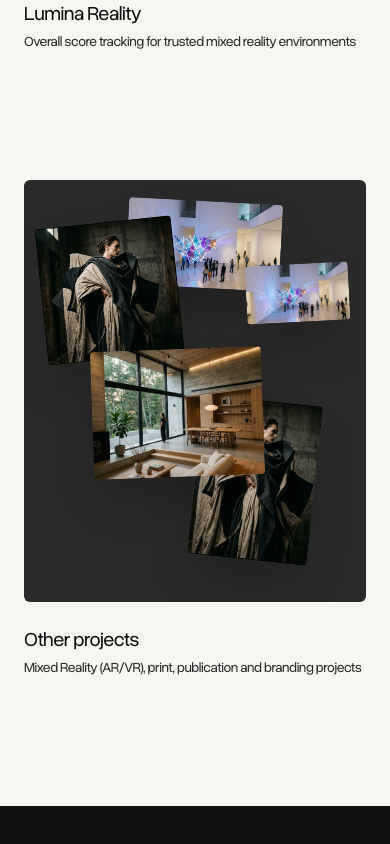
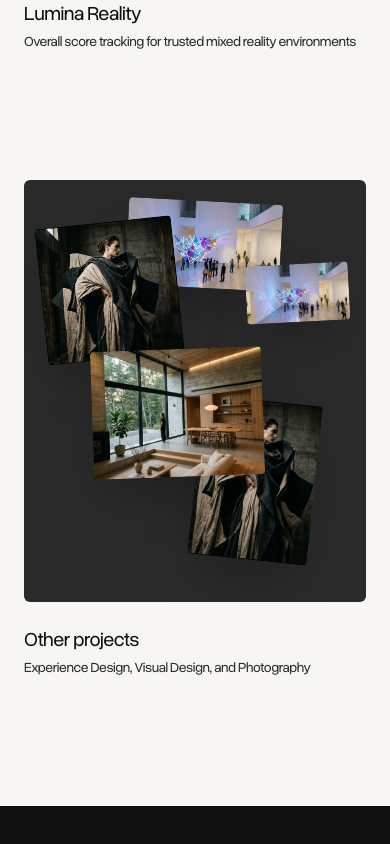
Before and after one commit to ParvMarwaha/portfolio_parvmarwaha, a Next.js app: page / in a window 390 px wide. Shown: the part 3274-4118 px from the top of the page. Built offline with nearby package versions, Linux system fonts and the light colour scheme.

Commit message:
feat: add dedicated works gallery page with category filtering

```diff
--- /dev/null
+++ b/src/app/works/page.tsx
@@ -0,0 +1,133 @@
+"use client";
+
+import { useState } from "react";
+import { motion, AnimatePresence } from "framer-motion";
+import Image from "next/image";
+import Link from "next/link";
+
+const allProjects = [
+  {
+    id: 1,
+    title: "AURA Space",
+    category: "Experience Design",
+    image: "/images/work1.png",
+    slug: "aura-space"
+  },
+  {
+    id: 2,
+    title: "Nuit Blanche",
+    category: "Visual Design",
+    image: "/images/work2.png",
+    slug: "nuit-blanche"
+  },
+  {
+    id: 3,
+    title: "Urban Silence",
+    category: "Photography",
+    image: "/images/profile-photo.png",
+    slug: "urban-silence"
+  },
+  {
+    id: 4,
+    title: "Lumina Reality",
+    category: "Experience Design",
+    image: "/images/work3.png",
+    slug: "lumina-reality"
+  },
+  {
+    id: 5,
+    title: "The Exhibit",
+    category: "Visual Design",
+    image: "/images/work1.png",
+    slug: "the-exhibit"
+  },
+  {
+    id: 6,
+    title: "Editorial Portraits",
+    category: "Photography",
+    image: "/images/work2.png",
+    slug: "editorial-portraits"
+  },
+];
+
+const categories = ["All", "Experience Design", "Visual Design", "Photography"];
+
+export default function WorksGallery() {
+  const [activeCategory, setActiveCategory] = useState("All");
+
+  const filteredProjects = activeCategory === "All"
+    ? allProjects
+    : allProjects.filter(p => p.category === activeCategory);
+
+  return (
+    <main className="min-h-screen bg-ivory text-charcoal pt-32 pb-24 px-6 md:px-16 w-full relative z-10">
+      <div className="max-w-7xl mx-auto w-full">
+
+        {/* Header */}
+        <div className="flex flex-col lg:flex-row lg:items-end justify-between gap-12 mb-16 md:mb-24 mt-12 md:mt-0">
+          <h1 className="text-5xl md:text-7xl lg:text-[100px] font-serif tracking-tight leading-[0.9]">
+            Selected<br />Works
+          </h1>
+
+          {/* Filters */}
+          <div className="flex flex-wrap gap-6 md:gap-8 text-xs md:text-sm font-sans uppercase tracking-widest">
+            {categories.map((cat) => (
+              <button
+                key={cat}
+                onClick={() => setActiveCategory(cat)}
+                className={`relative transition-colors duration-300 ${activeCategory === cat ? 'text-charcoal font-bold' : 'text-graphite hover:text-charcoal font-normal'}`}
+                data-cursor="hover"
+              >
+                {cat}
+                {activeCategory === cat && (
+                  <motion.div
+                    layoutId="underline"
+                    className="absolute left-0 right-0 h-[1.5px] bg-charcoal -bottom-2"
+                  />
+                )}
+              </button>
+            ))}
+          </div>
+        </div>
+
+        {/* Grid */}
+        <motion.div layout className="grid grid-cols-1 md:grid-cols-2 lg:grid-cols-3 gap-x-6 md:gap-x-12 gap-y-16 md:gap-y-24">
+          <AnimatePresence mode="popLayout">
+            {filteredProjects.map((project) => (
+              <motion.div
+                layout
+                initial={{ opacity: 0, scale: 0.9, y: 20 }}
+                animate={{ opacity: 1, scale: 1, y: 0 }}
+                exit={{ opacity: 0, scale: 0.9, y: 20 }}
+                transition={{ duration: 0.5, ease: [0.76, 0, 0.24, 1] }}
+                key={project.id}
+                className="group flex flex-col cursor-pointer"
+                data-cursor="hover"
+              >
+                <Link href={`/work/${project.slug}`}>
+                  <div className="relative w-full aspect-[4/5] overflow-hidden rounded-md bg-charcoal/5">
+                    <Image
+                      src={project.image}
+                      alt={project.title}
+                      fill
+                      className="object-cover scale-110 transition-transform duration-700 group-hover:scale-100"
+                      sizes="(max-width: 768px) 100vw, (max-width: 1024px) 50vw, 33vw"
+                    />
+                  </div>
+                  <div className="mt-5 md:mt-6">
+                    <h3 className="text-xl md:text-2xl font-serif text-charcoal tracking-tight">
+                      {project.title}
+                    </h3>
+                    <p className="text-sm font-sans text-graphite uppercase tracking-widest mt-2 md:mt-3">
+                      {project.category}
+                    </p>
+                  </div>
+                </Link>
+              </motion.div>
+            ))}
+          </AnimatePresence>
+        </motion.div>
+      </div>
+    </main>
+  );
+}
--- a/src/components/Navigation.tsx
+++ b/src/components/Navigation.tsx
@@ -6,10 +6,10 @@ import Link from "next/link";
 import Image from "next/image";
 
 const navLinks = [
-  { name: "Works", href: "#works", image: "/images/work1.png" },
-  { name: "Philosophy", href: "#philosophy", image: "/images/work2.png" },
-  { name: "Studio", href: "#studio", image: "/images/work3.png" },
-  { name: "Contact", href: "#contact", image: "/images/studio.png" },
+  { name: "Works", href: "/works", image: "/images/work1.png" },
+  { name: "Philosophy", href: "/#philosophy", image: "/images/work2.png" },
+  { name: "Studio", href: "/#studio", image: "/images/work3.png" },
+  { name: "Contact", href: "/#contact", image: "/images/studio.png" },
 ];
 
 
--- a/src/components/SelectedWorks.tsx
+++ b/src/components/SelectedWorks.tsx
@@ -2,6 +2,7 @@
 
 import { useRef, useEffect } from "react";
 import Image from "next/image";
+import Link from "next/link";
 import { gsap } from "@/utils/gsap";
 
 const mainWorks = [
@@ -102,7 +103,7 @@ export default function SelectedWorks() {
       </div>
 
       {/* Other Projects Section */}
-      <div className="mt-32 w-full">
+      <Link href="/works" className="mt-32 w-full block group cursor-pointer" data-cursor="hover">
         <div
           ref={collageRef}
           className="w-full h-[50vh] md:h-[60vh] bg-[#2A2A2A] rounded-md relative overflow-hidden"
@@ -121,17 +122,23 @@ export default function SelectedWorks() {
               />
             </div>
           ))}
+
+          <div className="absolute inset-0 bg-charcoal/20 opacity-0 group-hover:opacity-100 transition-opacity duration-500 z-50 flex items-center justify-center">
+            <span className="text-ivory text-sm uppercase tracking-widest font-bold bg-charcoal/80 px-6 py-3 rounded-full backdrop-blur-sm">View All Works</span>
+          </div>
         </div>
 
-        <div className="mt-6 md:mt-8">
-          <h3 className="text-xl md:text-2xl font-serif text-charcoal tracking-tight">
-            Other projects
-          </h3>
-          <p className="text-sm md:text-base font-sans text-graphite mt-1 md:mt-2">
-            Mixed Reality (AR/VR), print, publication and branding projects
-          </p>
+        <div className="mt-6 md:mt-8 flex justify-between items-end">
+          <div>
+            <h3 className="text-xl md:text-2xl font-serif text-charcoal tracking-tight group-hover:text-bronze transition-colors">
+              Other projects
+            </h3>
+            <p className="text-sm md:text-base font-sans text-graphite mt-1 md:mt-2">
+              Experience Design, Visual Design, and Photography
+            </p>
+          </div>
         </div>
-      </div>
+      </Link>
 
     </section>
   );
```
